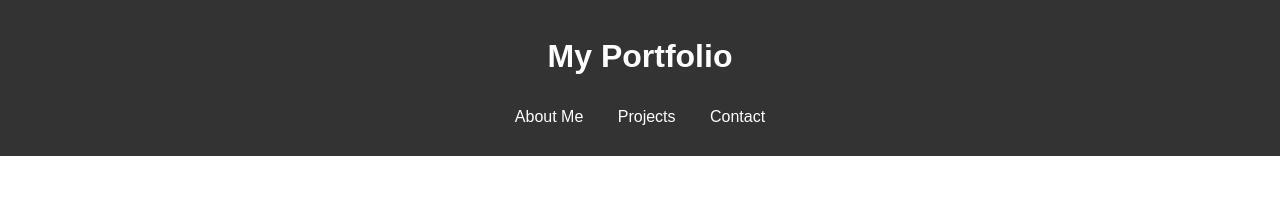
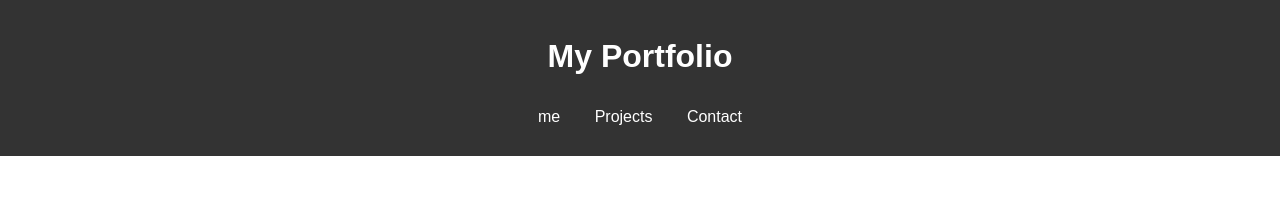
Before and after one commit to Chahine2/hadjrichahine, a plain HTML site: page index.html in a window 1280 px wide. Shown: the top 198 px of the page. Drawn offline with Linux system fonts and the light colour scheme.

Commit message:
Update index.html

```diff
--- a/index.html
+++ b/index.html
@@ -11,7 +11,7 @@
         <h1>My Portfolio</h1>
         <nav>
             <ul>
-                <li><a href="#about">About Me</a></li>
+                <li><a href="#about">me</a></li>
                 <li><a href="#projects">Projects</a></li>
                 <li><a href="#contact">Contact</a></li>
             </ul>
```
